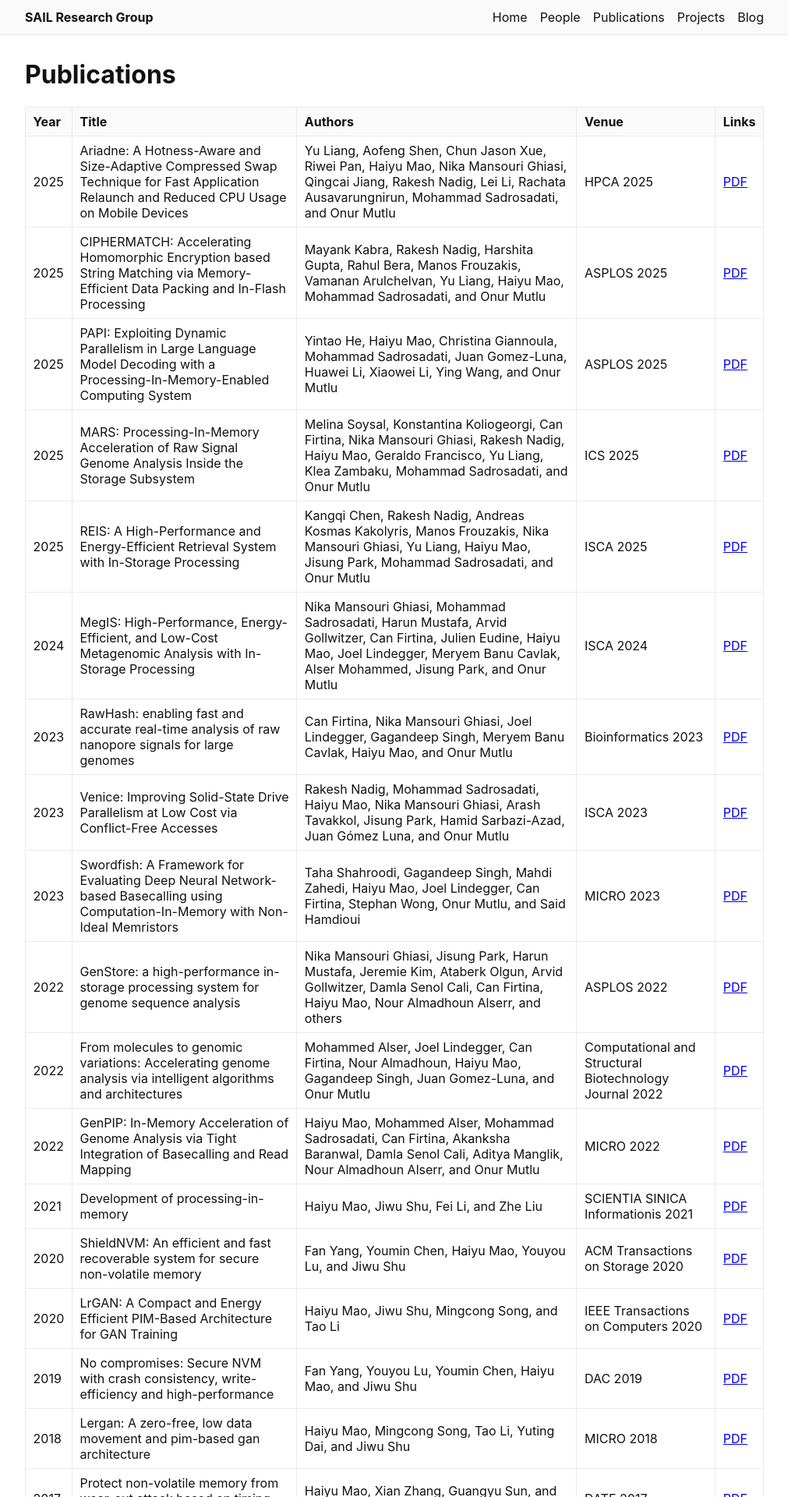
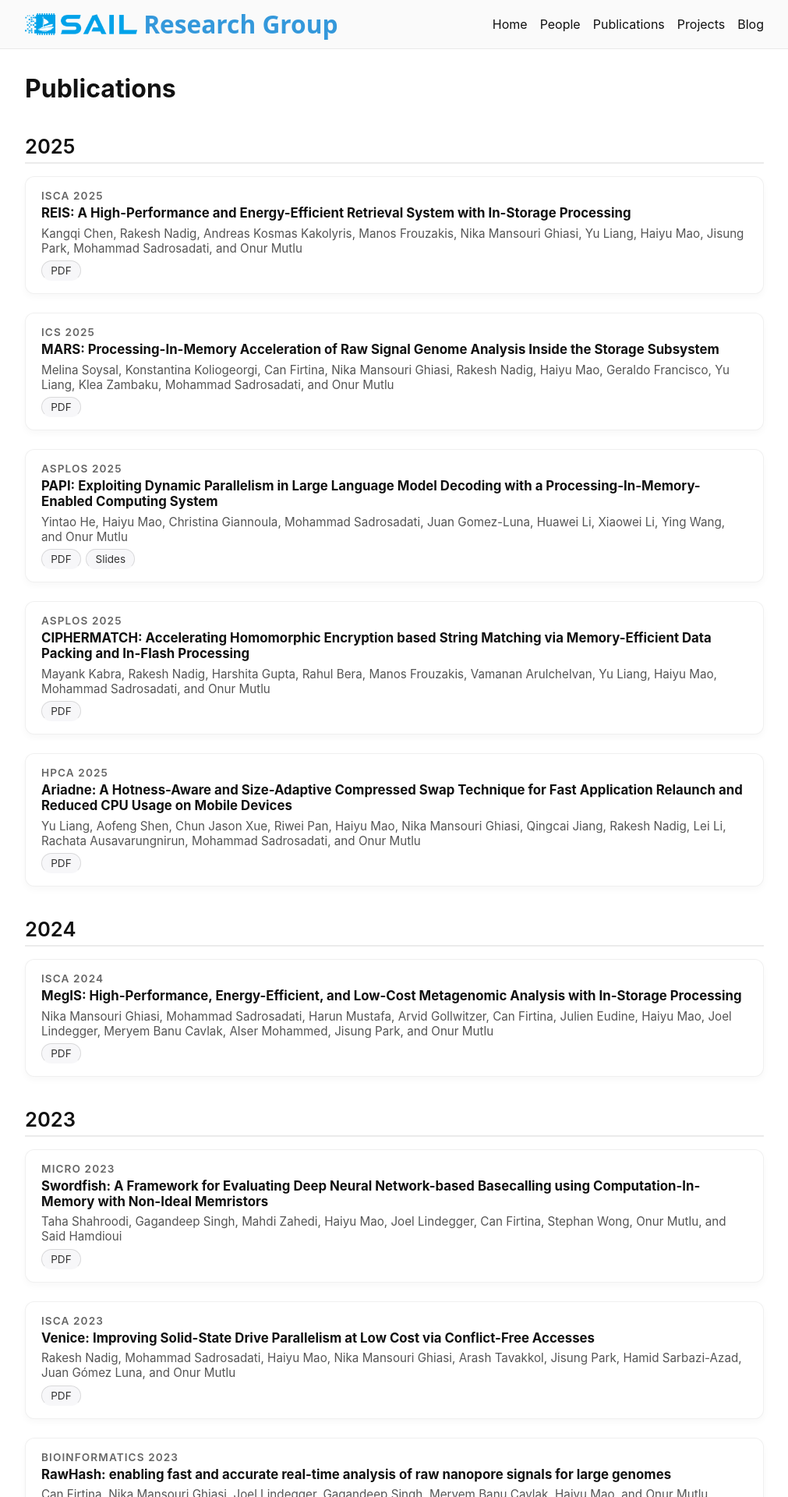
Before and after one commit to sail-research-group/sail-homepage, a Jekyll site: the page built from publications.md, in a window 1280 px wide. Shown: the top 1920 px of the page at 78% size, without its empty margins (134-1145 px from the left). Built offline with Jekyll 4.4.1, drawn with Linux system fonts in a browser that asks for light colours; some of the changed text lies outside the part shown.

Commit message:
Update homepage content/styles

```diff
--- a/_config.yml
+++ b/_config.yml
@@ -1,9 +1,10 @@
-title: "SAIL Research Group"
+title: "Research Group"
 description: "Research in computer architecture, systems, AI acceleration, and health-related applications."
 url: "https://sail-research-group.github.io"        # e.g., https://your-username.github.io
 baseurl: "/sail-homepage"    # e.g., /your-repo-name for project pages
 author: "Haiyu Mao"
 timezone: "London"
+logo: "/assets/img/sail-logo.png"
 
 # Whitelisted plugins for GitHub Pages via github-pages gem
 plugins:
--- a/_data/publications.yml
+++ b/_data/publications.yml
@@ -5,6 +5,17 @@
 #   doi: "10.0000/example-doi"
 #   pdf: "https://arxiv.org/abs/0000.00000"
 #   code: "https://github.com/your-org/attenp"
+
+# - year: 2024
+#   title: "MegIS: High-Performance, Energy-Efficient, and Low-Cost Metagenomic Analysis with In-Storage Processing"
+#   authors: "Nika Mansouri Ghiasi, Mohammad Sadrosadati, Harun Mustafa, ..."
+#   venue: "ISCA 2024"
+#   pdf: "https://hybol1993.github.io/assets/pdf/megis.pdf"
+#   slides: "https://example.com/megis-slides.pdf"
+#   poster: "https://example.com/megis-poster.pdf"
+#   video: "https://youtu.be/..."
+#   code: "https://github.com/something/megis"
+#   doi: "10.1145/XXXXXXX.YYYYYYY"
 
 - year: 2025
   title: "REIS: A High-Performance and Energy-Efficient Retrieval System with In-Storage Processing"
@@ -23,6 +34,7 @@
   authors: "Yintao He, Haiyu Mao, Christina Giannoula, Mohammad Sadrosadati, Juan Gomez-Luna, Huawei Li, Xiaowei Li, Ying Wang, and Onur Mutlu"
   venue: "ASPLOS 2025"
   pdf: "https://hybol1993.github.io/assets/pdf/papi.pdf"
+  slides: "/assets/slides/PAPI_asplos25-talk.pptx"
 
 - year: 2025
   title: "CIPHERMATCH: Accelerating Homomorphic Encryption based String Matching via Memory-Efficient Data Packing and In-Flash Processing"
--- a/_includes/nav.html
+++ b/_includes/nav.html
@@ -1,6 +1,13 @@
 <nav class="nav">
   <div class="nav-inner">
-    <a class="brand" href="{{ '/' | relative_url }}">{{ site.title }}</a>
+    <a class="brand" href="{{ '/' | relative_url }}">
+      <img
+        class="brand-logo"
+        src="{{ site.logo | relative_url }}"
+        alt="SAIL logo"
+      >
+      <span class="brand-text">{{ site.title }}</span>
+    </a>
     <ul class="menu">
     {% for item in site.nav %}
       <li><a href="{{ item.url | relative_url }}">{{ item.title }}</a></li>
--- a/assets/css/style.css
+++ b/assets/css/style.css
@@ -59,7 +59,134 @@ img { max-width: 100%; height: auto; }
 }
 
 /* Colors */
-.sail-s { color: #e74c3c; }  /* red   */
-.sail-a { color: #3498db; }  /* blue  */
-.sail-i { color: #27ae60; }  /* green */
-.sail-l { color: #f39c12; }  /* orange */
+.sail-s { color: #2f35e6; }
+.sail-a { color: #e56809; }
+.sail-i { color: #9809e0; }
+.sail-l { color: #61c64d; }
+
+/* Make the SAIL in the heading a bit bigger */
+.sail-heading .sail-letter {
+  font-size: 1em;   /* bigger letters inside the H1 */
+}
+
+/* Make the "SAIL stands for ..." line larger overall */
+.sail-explainer {
+  font-size: 1.5rem;  /* tweak up/down as you like */
+  margin-top: 0.75rem;
+}
+
+
+/* Publication stytles */
+.pubs {
+  margin-top: 2rem;
+}
+
+.pub-year {
+  margin-top: 2.5rem;
+  margin-bottom: 1rem;
+  font-size: 1.6rem;
+  font-weight: 600;
+  border-bottom: 2px solid rgba(0, 0, 0, 0.08);
+  padding-bottom: 0.25rem;
+}
+
+.pub-list {
+  display: flex;
+  flex-direction: column;
+  gap: 1.5rem;
+}
+
+.pub-item {
+  padding: 1rem 1.25rem;
+  border-radius: 0.75rem;
+  border: 1px solid rgba(0, 0, 0, 0.06);
+  background: #ffffff;
+  box-shadow: 0 4px 10px rgba(0, 0, 0, 0.03);
+}
+
+.pub-venue {
+  font-size: 0.85rem;
+  text-transform: uppercase;
+  letter-spacing: 0.08em;
+  font-weight: 600;
+  color: #666;
+  margin-bottom: 0.25rem;
+}
+
+.pub-title {
+  font-size: 1.05rem;
+  margin: 0.1rem 0 0.4rem;
+}
+
+.pub-authors {
+  font-size: 0.95rem;
+  color: #555;
+  margin-bottom: 0.4rem;
+}
+
+.pub-links {
+  font-size: 0.9rem;
+  color: #444;
+}
+
+.pub-links a {
+  text-decoration: none;
+  border-bottom: 1px dotted transparent;
+}
+
+.pub-links a:hover {
+  border-bottom-color: currentColor;
+}
+
+.pub-links {
+  margin-top: 0.4rem;
+  display: flex;
+  flex-wrap: wrap;
+  gap: 0.4rem; /* space between buttons */
+}
+
+.pub-btn {
+  display: inline-block;
+  padding: 0.25rem 0.7rem;
+  border-radius: 9999px;          /* pill shape */
+  border: 1px solid rgba(0, 0, 0, 0.12);
+  font-size: 0.85rem;
+  text-decoration: none;
+  background: #f7f7f9;
+  color: #333;
+  transition: background 0.15s ease, border-color 0.15s ease, transform 0.1s ease;
+}
+
+.pub-btn:hover {
+  background: #e5e7eb;           /* slightly darker on hover */
+  border-color: rgba(0, 0, 0, 0.2);
+  transform: translateY(-1px);
+}
+
+.pub-btn:active {
+  transform: translateY(0);
+  background: #d4d4d8;
+}
+
+
+/* Logo on the nav bar */
+.nav .brand {
+  display: inline-flex;
+  align-items: center;
+  gap: 0.5rem;          /* space between logo and text */
+  text-decoration: none;
+}
+
+.brand-logo {
+  height: 28px;         /* adjust to taste */
+  width: auto;
+  display: block;
+}
+
+.brand-text {
+  font-family: system-ui, -apple-system, BlinkMacSystemFont, "Segoe UI", sans-serif;
+  font-size: 1.98rem;   /* tweak this until it visually matches the logo */
+  font-weight: 700;    /* 600–700 = bold */
+  line-height: 1.2;
+  color: #3498db;
+}
--- a/publications.md
+++ b/publications.md
@@ -6,22 +6,50 @@ permalink: /publications/
 
 # Publications
 
-<table>
-  <thead><tr><th>Year</th><th>Title</th><th>Authors</th><th>Venue</th><th>Links</th></tr></thead>
-  <tbody>
-  {% assign pubs = site.data.publications | sort: 'year' | reverse %}
-  {% for p in pubs %}
-    <tr>
-      <td>{{ p.year }}</td>
-      <td>{{ p.title }}</td>
-      <td>{{ p.authors }}</td>
-      <td>{{ p.venue }}</td>
-      <td>
-        {% if p.doi %}<a href="https://doi.org/{{ p.doi }}" target="_blank" rel="noopener">DOI</a>{% endif %}
-        {% if p.pdf %} {% if p.doi %} | {% endif %}<a href="{{ p.pdf }}" target="_blank" rel="noopener">PDF</a>{% endif %}
-        {% if p.code %} | <a href="{{ p.code }}" target="_blank" rel="noopener">Code</a>{% endif %}
-      </td>
-    </tr>
-  {% endfor %}
-  </tbody>
-</table>
+<section class="pubs">
+  {%- assign groups = site.data.publications | group_by: "year" | sort: "name" | reverse -%}
+
+  {%- for year_group in groups -%}
+    <h2 class="pub-year" id="y{{ year_group.name }}">{{ year_group.name }}</h2>
+    <div class="pub-list">
+      {%- for p in year_group.items -%}
+        <article class="pub-item">
+          <div class="pub-venue">
+            {{ p.venue }}
+          </div>
+          <h3 class="pub-title">
+            {{ p.title }}
+          </h3>
+          <div class="pub-authors">
+            {{ p.authors }}
+          </div>
+          <div class="pub-links">
+            {%- if p.pdf -%}
+              <a class="pub-btn" href="{{ p.pdf | relative_url }}" target="_blank" rel="noopener">PDF</a>
+            {%- endif -%}
+
+            {%- if p.slides -%}
+              <a class="pub-btn" href="{{ p.slides | relative_url }}" target="_blank" rel="noopener">Slides</a>
+            {%- endif -%}
+
+            {%- if p.poster -%}
+              <a class="pub-btn" href="{{ p.poster | relative_url }}" target="_blank" rel="noopener">Poster</a>
+            {%- endif -%}
+
+            {%- if p.video -%}
+              <a class="pub-btn" href="{{ p.video }}" target="_blank" rel="noopener">Talk</a>
+            {%- endif -%}
+
+            {%- if p.code -%}
+              <a class="pub-btn" href="{{ p.code }}" target="_blank" rel="noopener">Code</a>
+            {%- endif -%}
+
+            {%- if p.doi -%}
+              <a class="pub-btn" href="https://doi.org/{{ p.doi }}" target="_blank" rel="noopener">DOI</a>
+            {%- endif -%}
+          </div>
+        </article>
+      {%- endfor -%}
+    </div>
+  {%- endfor -%}
+</section>
```
Also changed, not shown: index.md (+8 -2 lines), assets/img/sail-logo.png (added), 13 other files.
